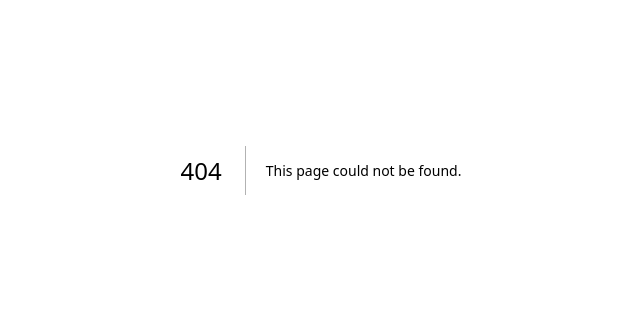
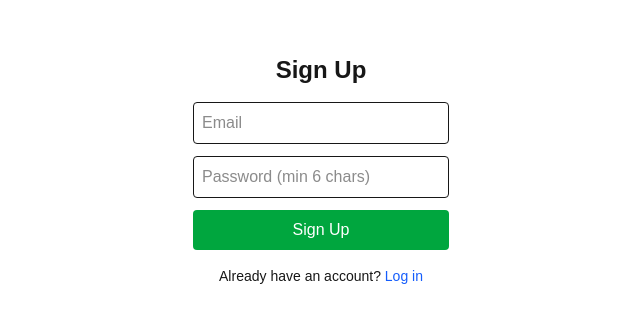
Before and after one commit to bigbosscreator123/notes-app, a Next.js app: page /signup in a window 1280 px wide. Before the commit this address had no page. Shown: the part 230-552 px from the top of the page, without its empty margins (319-959 px from the left). Built offline with nearby package versions, Linux system fonts and the light colour scheme; no server answers.

Commit message:
Added login and signup page with supabase authentication

```diff
--- /dev/null
+++ b/app/login/page.tsx
@@ -0,0 +1,48 @@
+"use client";
+import { useState } from "react";
+import { createClient } from "@supabase/supabase-js";
+
+const supabase = createClient(
+  process.env.NEXT_PUBLIC_SUPABASE_URL!,
+  process.env.NEXT_PUBLIC_SUPABASE_ANON_KEY!
+);
+
+export default function LoginPage() {
+  const [email, setEmail] = useState("");
+  const [password, setPassword] = useState("");
+
+  async function handleLogin(e: React.FormEvent) {
+    e.preventDefault();
+    const { error } = await supabase.auth.signInWithPassword({ email, password });
+    if (error) alert(error.message);
+    else window.location.href = "/"; // redirect to homepage
+  }
+
+  return (
+    <div className="flex flex-col items-center justify-center min-h-screen">
+      <h1 className="text-2xl font-bold mb-4">Login</h1>
+      <form onSubmit={handleLogin} className="flex flex-col gap-3 w-64">
+        <input
+          type="email"
+          placeholder="Email"
+          value={email}
+          onChange={(e) => setEmail(e.target.value)}
+          className="border p-2 rounded"
+        />
+        <input
+          type="password"
+          placeholder="Password"
+          value={password}
+          onChange={(e) => setPassword(e.target.value)}
+          className="border p-2 rounded"
+        />
+        <button type="submit" className="bg-blue-600 text-white py-2 rounded">
+          Login
+        </button>
+      </form>
+      <p className="mt-4 text-sm">
+        Don’t have an account? <a href="/signup" className="text-blue-600">Sign up</a>
+      </p>
+    </div>
+  );
+}
--- a/app/page.tsx
+++ b/app/page.tsx
@@ -7,8 +7,20 @@ const supabase = createClient(
   process.env.NEXT_PUBLIC_SUPABASE_ANON_KEY!
 );
 
+type Note = {
+  id: number;
+  title: string;
+  content: string;
+};
+
 export default function NotesApp() {
-  const [notes, setNotes] = useState<any[]>([]);
+  useEffect(() => {
+    supabase.auth.getUser().then(({ data }) => {
+      if (!data.user) window.location.href = "/login";
+    });
+  }, []);
+
+  const [notes, setNotes] = useState<Note[]>([]);
   const [title, setTitle] = useState("");
   const [content, setContent] = useState("");
 
@@ -17,14 +29,31 @@ export default function NotesApp() {
   }, []);
 
   async function fetchNotes() {
-    const { data, error } = await supabase.from("notes").select("*");
+    const { data: { user } } = await supabase.auth.getUser();
+    if (!user) return;
+
+    const { data, error } = await supabase
+      .from("notes")
+      .select("*")
+      .eq("user_id", user.id);
+
     if (error) console.error(error);
-    else setNotes(data);
+    else setNotes(data || []);
   }
 
   async function addNote() {
-    if (!title.trim() || !content.trim()) return; // prevent empty notes
-    const { error } = await supabase.from("notes").insert([{ title, content }]);
+    if (!title.trim() || !content.trim()) return;
+
+    const { data: { user } } = await supabase.auth.getUser();
+    if (!user) {
+      alert("You must be logged in to add a note");
+      return;
+    }
+
+    const { error } = await supabase.from("notes").insert([
+      { title, content, user_id: user.id }
+    ]);
+
     if (error) console.error(error);
     else {
       setTitle("");
@@ -54,7 +83,7 @@ export default function NotesApp() {
           className="border p-3 rounded-lg text-lg"
         />
         <textarea
-          placeholder="How will you acheive this?"
+          placeholder="How will you achieve this?"
           value={content}
           onChange={(e) => setContent(e.target.value)}
           className="border p-3 rounded-lg text-base h-24"
--- /dev/null
+++ b/app/signup/page.tsx
@@ -0,0 +1,67 @@
+"use client";
+import { useState } from "react";
+import { createClient } from "@supabase/supabase-js";
+
+const supabase = createClient(
+  process.env.NEXT_PUBLIC_SUPABASE_URL!,
+  process.env.NEXT_PUBLIC_SUPABASE_ANON_KEY!
+);
+
+export default function SignupPage() {
+  const [email, setEmail] = useState("");
+  const [password, setPassword] = useState("");
+  const [loading, setLoading] = useState(false);
+
+  async function handleSignup(e: React.FormEvent) {
+    e.preventDefault();
+    setLoading(true);
+
+    const { error } = await supabase.auth.signUp({ email, password });
+
+    setLoading(false);
+
+    if (error) {
+      alert(error.message);
+    } else {
+      alert("Check your email for a confirmation link!");
+      window.location.href = "/login"; // redirect after signup
+    }
+  }
+
+  return (
+    <div className="flex flex-col items-center justify-center min-h-screen">
+      <h1 className="text-2xl font-bold mb-4">Sign Up</h1>
+      <form onSubmit={handleSignup} className="flex flex-col gap-3 w-64">
+        <input
+          type="email"
+          placeholder="Email"
+          value={email}
+          onChange={(e) => setEmail(e.target.value)}
+          className="border p-2 rounded"
+          required
+        />
+        <input
+          type="password"
+          placeholder="Password (min 6 chars)"
+          value={password}
+          onChange={(e) => setPassword(e.target.value)}
+          className="border p-2 rounded"
+          required
+        />
+        <button
+          type="submit"
+          disabled={loading}
+          className="bg-green-600 text-white py-2 rounded disabled:opacity-50"
+        >
+          {loading ? "Signing up..." : "Sign Up"}
+        </button>
+      </form>
+      <p className="mt-4 text-sm">
+        Already have an account?{" "}
+        <a href="/login" className="text-blue-600">
+          Log in
+        </a>
+      </p>
+    </div>
+  );
+}
```
